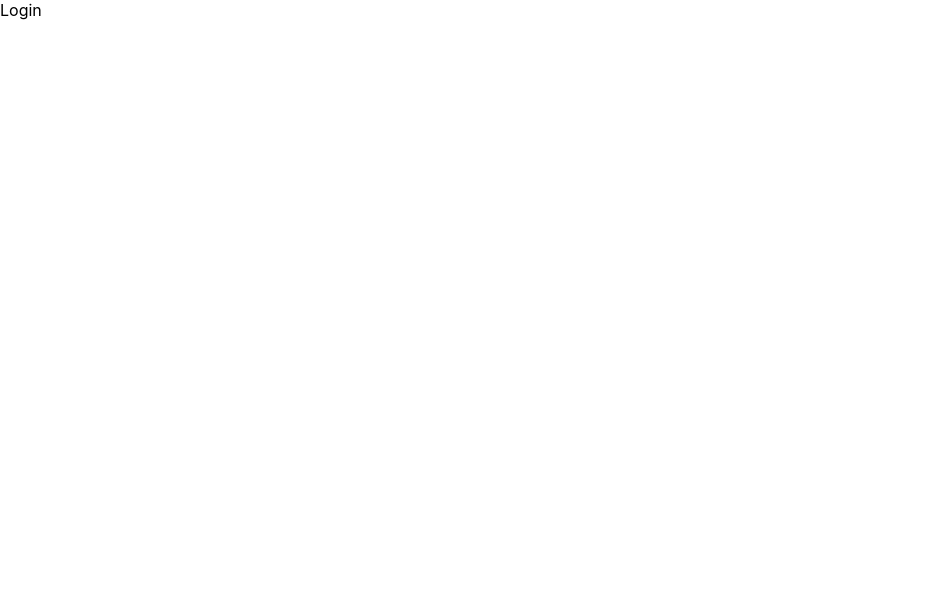
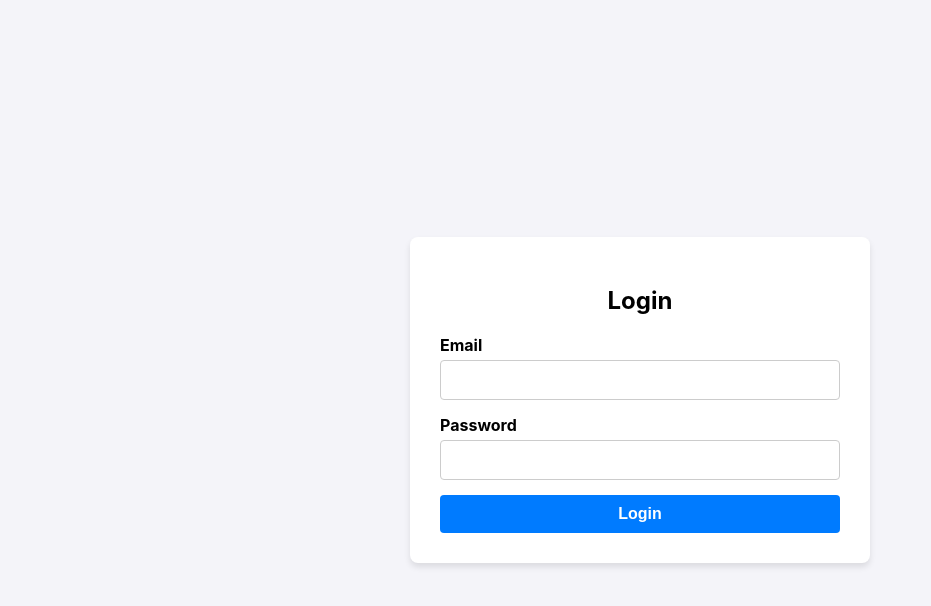
Before and after one commit to SebastianOnofrei/nuvia-chat-frontend, a React (Create React App) app: page /login in a window 1280 px wide. Shown: the top 606 px of the page, without its empty margins (0-931 px from the left). Built offline with nearby package versions, Linux system fonts and the light colour scheme.

Commit message:
feat: created signup and login pages MVP  - with calls to server . Added authToken to localStorage

```diff
--- a/package.json
+++ b/package.json
@@ -7,6 +7,7 @@
     "@testing-library/jest-dom": "^6.6.3",
     "@testing-library/react": "^16.3.0",
     "@testing-library/user-event": "^13.5.0",
+    "axios": "^1.8.4",
     "react": "^19.1.0",
     "react-dom": "^19.1.0",
     "react-router-dom": "^6.30.0",
--- a/src/App.jsx
+++ b/src/App.jsx
@@ -8,11 +8,12 @@ import Home from "./components/pages/Home/Home.jsx";
 function App() {
   return (
     <BrowserRouter>
+      {/* trebuie sa verific daca am un token activ.. trebuie sa vad ce sa intampla cu jwt acesta cand il dam. */}
       <Routes>
+        <Route path="/" element={<Home />} />
         <Route path="/login" element={<Login />} />
         <Route path="/signup" element={<SignUp />} />
         <Route path="/chat" element={<Chat />} />
-        <Route path="/" element={<Home />} />
       </Routes>
     </BrowserRouter>
   );
--- /dev/null
+++ b/src/components/pages/Home/Home.css
@@ -0,0 +1,46 @@
+/* Home.css */
+.home-container {
+  display: flex;
+  justify-content: center;
+  align-items: center;
+  min-height: 100vh;
+  background-color: #f4f4f9;
+}
+
+.home-box {
+  background-color: #fff;
+  padding: 30px;
+  border-radius: 8px;
+  box-shadow: 0px 4px 6px rgba(0, 0, 0, 0.1);
+  width: 100%;
+  max-width: 400px;
+  text-align: center;
+}
+
+.home-box h2 {
+  margin-bottom: 20px;
+}
+
+.home-box p {
+  margin-bottom: 30px;
+}
+
+.button-group {
+  display: flex;
+  justify-content: space-between;
+}
+
+.button-group button {
+  padding: 10px 20px;
+  font-size: 16px;
+  background-color: #007bff;
+  color: #fff;
+  border: none;
+  border-radius: 4px;
+  cursor: pointer;
+  transition: background-color 0.3s ease;
+}
+
+.button-group button:hover {
+  background-color: #0056b3;
+}
--- a/src/components/pages/Home/Home.jsx
+++ b/src/components/pages/Home/Home.jsx
@@ -1,9 +1,29 @@
 import React from "react";
+import { useNavigate } from "react-router-dom"; // Import useNavigate
+import "./Home.css";
 
 const Home = () => {
+  const navigate = useNavigate(); // Initialize useNavigate
+
+  const handleSignUpClick = () => {
+    navigate("/signup"); // Navigate to the signup page
+  };
+
+  const handleLoginClick = () => {
+    navigate("/login"); // Navigate to the login page
+  };
+
   return (
-    <div>
-      <h1>Home</h1>
+    <div className="home-container">
+      <div className="home-box">
+        <h2>Welcome to Nuvia Chat</h2>
+        <p>Choose an option to get started:</p>
+
+        <div className="button-group">
+          <button onClick={handleSignUpClick}>Sign Up</button>
+          <button onClick={handleLoginClick}>Log In</button>
+        </div>
+      </div>
     </div>
   );
 };
--- /dev/null
+++ b/src/components/pages/Login/Login.css
@@ -0,0 +1,55 @@
+/* Login.css */
+.login-container {
+  display: flex;
+  justify-content: center;
+  align-items: center;
+  min-height: 100vh;
+  background-color: #f4f4f9;
+}
+
+.login-box {
+  background-color: #fff;
+  padding: 30px;
+  border-radius: 8px;
+  box-shadow: 0px 4px 6px rgba(0, 0, 0, 0.1);
+  width: 100%;
+  max-width: 400px;
+}
+
+.login-title {
+  text-align: center;
+  margin-bottom: 20px;
+}
+
+.login-box form {
+  display: flex;
+  flex-direction: column;
+}
+
+.login-box label {
+  margin-bottom: 5px;
+  font-weight: bold;
+}
+
+.login-box input {
+  margin-bottom: 15px;
+  padding: 10px;
+  font-size: 16px;
+  border: 1px solid #ccc;
+  border-radius: 4px;
+}
+
+.login-box button {
+  padding: 10px;
+  font-size: 16px;
+  color: #fff;
+  background-color: #007bff;
+  border: none;
+  border-radius: 4px;
+  cursor: pointer;
+  transition: background-color 0.3s ease;
+}
+
+.login-box button:hover {
+  background-color: #0056b3;
+}
--- a/src/components/pages/Login/Login.jsx
+++ b/src/components/pages/Login/Login.jsx
@@ -1,7 +1,61 @@
-import React from "react";
+import React, { useState } from "react";
+import axios from "axios";
+import { useNavigate } from "react-router-dom"; // Import useNavigate
+import "./Login.css"; // Import any specific styles
+import { setToken } from "../../../utils/tokenService";
 
 const Login = () => {
-  return <div>Login</div>;
+  const [email, setEmail] = useState("");
+  const [password, setPassword] = useState("");
+  const navigate = useNavigate(); // Initialize useNavigate
+
+  const handleSubmit = async (e) => {
+    e.preventDefault();
+
+    try {
+      const response = await axios.post("http://localhost:3000/login", {
+        email,
+        password,
+      });
+
+      console.log("Login successful:", response.data);
+
+      setToken(response.data.token);
+
+      // Redirect to home page after successful login
+      navigate("/"); // Navigate to the home page
+    } catch (error) {
+      console.error("Login failed:", error.response?.data || error.message);
+      // Handle error - show an error message to the user
+    }
+  };
+
+  return (
+    <div className="login-container">
+      <div className="login-box">
+        <h2 className="login-title">Login</h2>
+        <form onSubmit={handleSubmit}>
+          <label>Email</label>
+          <input
+            type="email"
+            value={email}
+            onChange={(e) => setEmail(e.target.value)}
+            required
+          />
+
+          <label>Password</label>
+          <input
+            type="password"
+            value={password}
+            onChange={(e) => setPassword(e.target.value)}
+            required
+          />
+
+          <button type="submit">Login</button>
+        </form>
+      </div>
+    </div>
+  );
 };
 
 export default Login;
--- /dev/null
+++ b/src/components/pages/SignUp/SignUp.css
@@ -0,0 +1,54 @@
+.signup-container {
+  display: flex;
+  justify-content: center;
+  align-items: center;
+  min-height: 100vh;
+  background-color: #f4f4f4;
+}
+
+.signup-box {
+  background: white;
+  padding: 2rem;
+  border-radius: 10px;
+  box-shadow: 0 2px 8px rgba(0, 0, 0, 0.1);
+  width: 100%;
+  max-width: 400px;
+}
+
+.signup-title {
+  text-align: center;
+  margin-bottom: 1.5rem;
+  font-size: 1.5rem;
+}
+
+form {
+  display: flex;
+  flex-direction: column;
+}
+
+label {
+  margin-bottom: 0.5rem;
+  font-weight: 500;
+}
+
+input {
+  padding: 0.75rem;
+  margin-bottom: 1.25rem;
+  border: 1px solid #ccc;
+  border-radius: 5px;
+  font-size: 1rem;
+}
+
+button {
+  padding: 0.75rem;
+  background-color: #007bff;
+  color: white;
+  font-weight: bold;
+  border: none;
+  border-radius: 5px;
+  cursor: pointer;
+}
+
+button:hover {
+  background-color: #0056b3;
+}
--- a/src/components/pages/SignUp/SignUp.jsx
+++ b/src/components/pages/SignUp/SignUp.jsx
@@ -1,7 +1,72 @@
-import React from "react";
+import React, { useState } from "react";
+import "./SignUp.css"; // import the CSS
+import axios from "axios";
+import { useNavigate } from "react-router-dom"; // Import useNavigate
 
 const SignUp = () => {
-  return <div>SignUp</div>;
+  const [email, setEmail] = useState("");
+  const [password, setPassword] = useState("");
+  const [username, setUsername] = useState("");
+  const navigate = useNavigate(); // Initialize useNavigate
+
+  const handleSubmit = async (e) => {
+    e.preventDefault();
+    console.log("Email:", email);
+    console.log("Password:", password);
+    console.log("Username:", username);
+    // Add your signup logic here
+
+    try {
+      const response = await axios.post("http://localhost:3000/user", {
+        username,
+        email,
+        password,
+      });
+
+      console.log("Signup successful:", response.data);
+      // You can redirect or show a success message here
+      // Redirect to home page after successful signup
+      navigate("/login"); // Navigate to the home page
+    } catch (error) {
+      console.error("Signup failed:", error.response?.data || error.message);
+      // Handle error - show a message to the user
+    }
+  };
+
+  return (
+    <div className="signup-container">
+      <div className="signup-box">
+        <h2 className="signup-title">Sign Up</h2>
+        <form onSubmit={handleSubmit}>
+          <label>Email</label>
+          <input
+            type="email"
+            value={email}
+            onChange={(e) => setEmail(e.target.value)}
+            required
+          />
+
+          <label>Username</label>
+          <input
+            type="text"
+            value={username}
+            onChange={(e) => setUsername(e.target.value)}
+            required
+          />
+
+          <label>Password</label>
+          <input
+            type="password"
+            value={password}
+            onChange={(e) => setPassword(e.target.value)}
+            required
+          />
+
+          <button type="submit">Sign Up</button>
+        </form>
+      </div>
+    </div>
+  );
 };
 
 export default SignUp;
--- /dev/null
+++ b/src/utils/tokenService.js
@@ -0,0 +1,23 @@
+// tokenService.js
+
+// Set the token in localStorage
+export const setToken = (token) => {
+  if (token) {
+    localStorage.setItem("authToken", token); // Use a descriptive key
+  }
+};
+
+// Get the token from localStorage
+export const getToken = () => {
+  return localStorage.getItem("authToken");
+};
+
+// Remove the token from localStorage
+export const removeToken = () => {
+  localStorage.removeItem("authToken");
+};
+
+// Clear all localStorage data (if needed)
+export const clearTokenStorage = () => {
+  localStorage.clear();
+};
```
Also changed, not shown: src/components/pages/Chat/Chat.jsx (+69 -69 lines), 1 other file (tests, documents, lock files or other folders).
